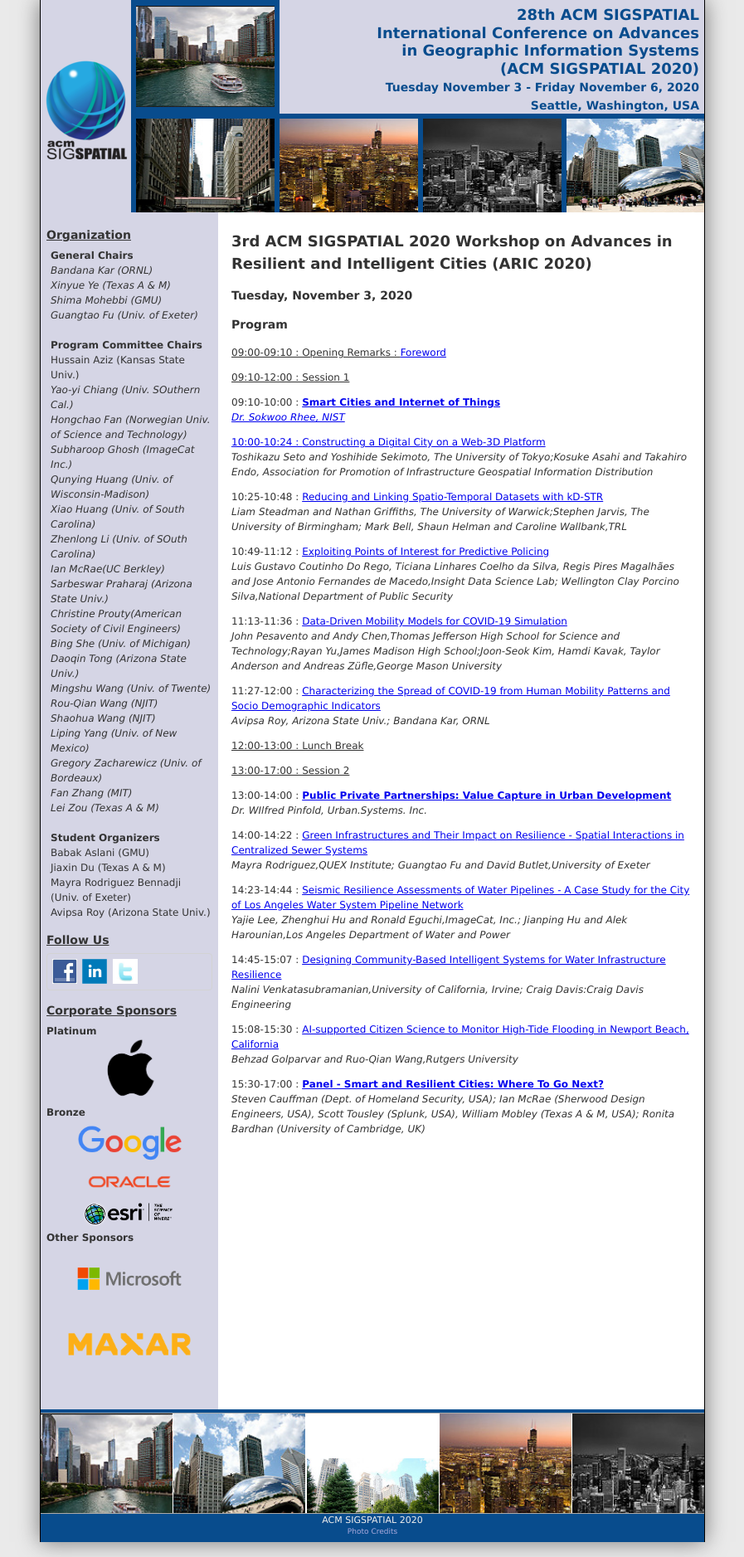
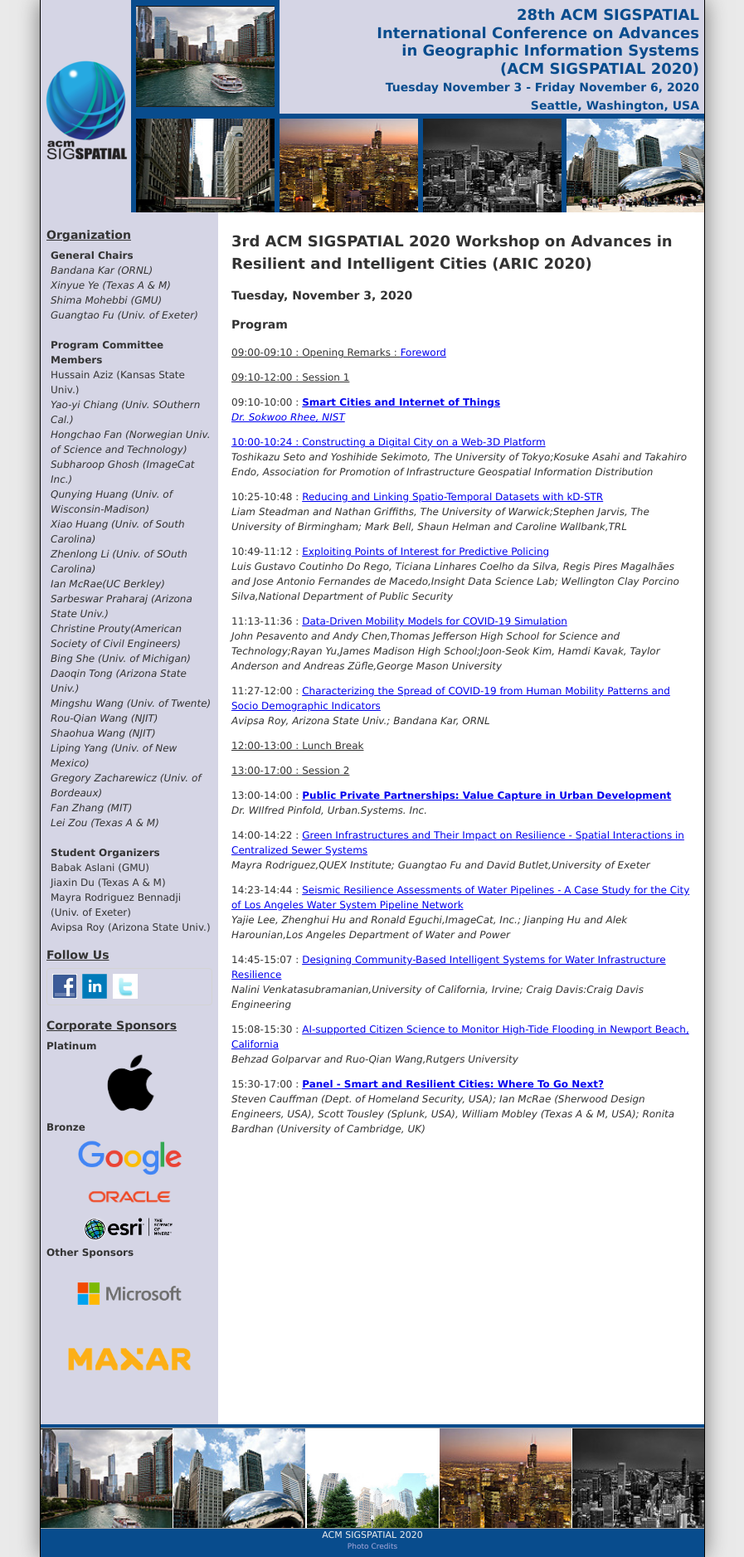
Before and after one commit to UrbanDS/aric2020, a Jekyll site: the page ARIC2020.html, which Jekyll copies as it is, in a window 1280 px wide. Shown: the whole page at 83% size, without its empty margins (191-1088 px from the left). Built offline with Jekyll 4.4.1, drawn with Linux system fonts in a browser that asks for light colours.

Commit message:
Update ARIC2020.html

```diff
--- a/ARIC2020.html
+++ b/ARIC2020.html
@@ -50,7 +50,7 @@
       <li><i>Shima Mohebbi (GMU)</i></li>
 	  <li><i>Guangtao Fu (Univ. of Exeter)</i></li>
 	  <li>&nbsp;</li>
-      <li><b>Program Committee Chairs</b></li>
+      <li><b>Program Committee Members</b></li>
 	  <li>Hussain Aziz (Kansas State Univ.)</li>
       <li><i>Yao-yi Chiang (Univ. SOuthern Cal.)</i></li>
 	  <li><i>Hongchao Fan (Norwegian Univ. of Science and Technology)</i></li>
```
